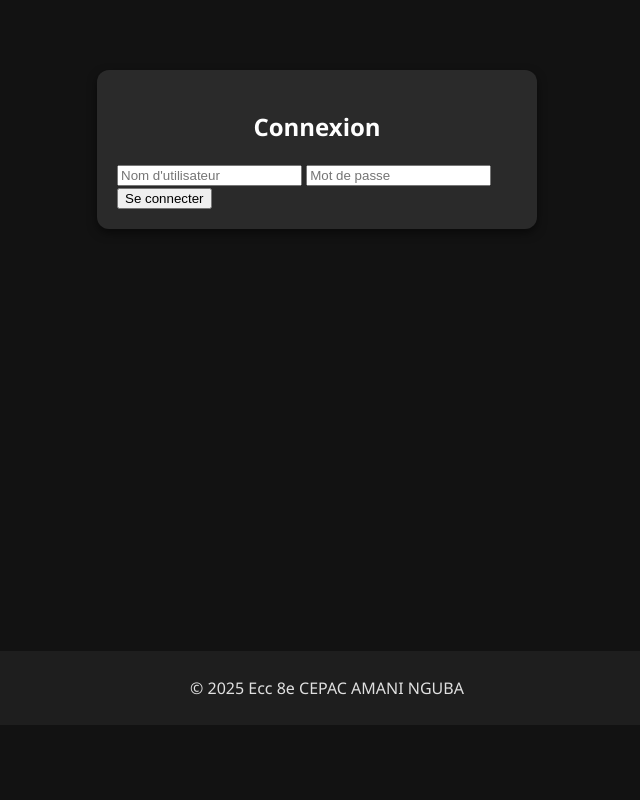
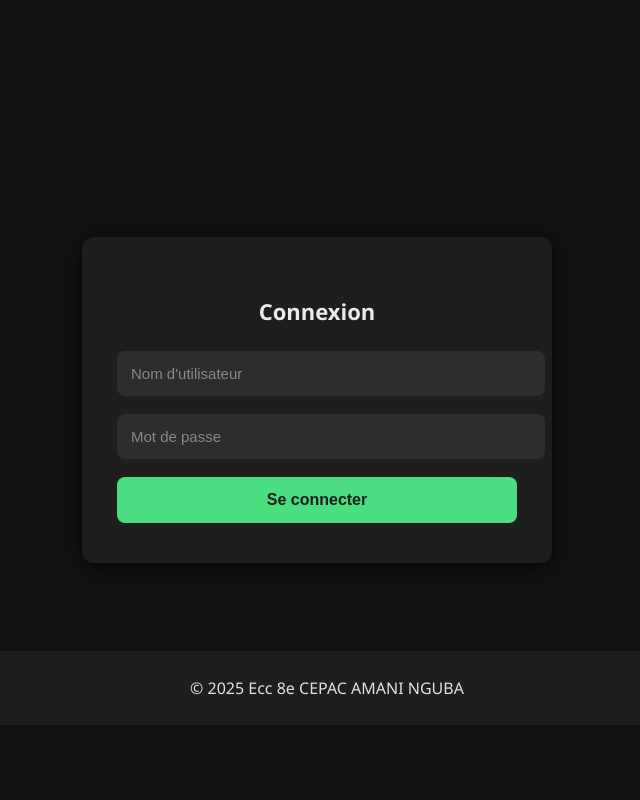
Before and after one commit to Andrebeet1/dimeamaninguba, a Flask app: page / in a window 1280 px wide. Shown: the part 75-875 px from the top of the page, without its empty margins (323-963 px from the left). Before the commit the page ends 770 px from the top, so only its background shows below. Run offline with Flask 3, Linux system fonts and the light colour scheme.

Commit message:
Update login.html

```diff
--- a/templates/login.html
+++ b/templates/login.html
@@ -1,11 +1,94 @@
 {% extends "base.html" %}
 {% block content %}
-<div style="max-width: 400px; margin: 50px auto; padding: 20px; background-color: #2a2a2a; border-radius: 12px; box-shadow: 0 4px 10px rgba(0,0,0,0.5);">
-    <h2 style="text-align:center; color:#ffffff;">Connexion</h2>
-    <form method="POST">
-        <input type="text" name="username" placeholder="Nom d'utilisateur" required>
-        <input type="password" name="password" placeholder="Mot de passe" required>
-        <button type="submit">Se connecter</button>
-    </form>
+<div class="login-wrapper">
+    <div class="login-box">
+        <h2>Connexion</h2>
+        <form method="POST">
+            <input type="text" name="username" placeholder="Nom d'utilisateur" required>
+            <input type="password" name="password" placeholder="Mot de passe" required>
+            <button type="submit">Se connecter</button>
+        </form>
+    </div>
 </div>
+
+<!-- Footer -->
+<footer class="login-footer">
+    © 2025 Église Amani Nguba — Tous droits réservés
+</footer>
+
+<style>
+/* Page */
+.login-wrapper {
+    display: flex;
+    justify-content: center;
+    align-items: center;
+    height: calc(100vh - 40px); /* laisser un espace pour le footer */
+    background: #121212;
+}
+
+/* Carte */
+.login-box {
+    background: #1E1E1E;
+    padding: 40px 35px;
+    border-radius: 12px;
+    width: 100%;
+    max-width: 400px;
+    box-shadow: 0 4px 20px rgba(0,0,0,0.6);
+    text-align: center;
+}
+.login-box h2 {
+    margin-bottom: 25px;
+    color: #EAEAEA;
+    font-size: 22px;
+    font-weight: 600;
+}
+
+/* Inputs */
+.login-box input {
+    width: 100%;
+    padding: 14px;
+    margin-bottom: 18px;
+    border: none;
+    border-radius: 8px;
+    background: #2D2D2D;
+    color: #EAEAEA;
+    font-size: 15px;
+    transition: all 0.3s;
+}
+.login-box input::placeholder {
+    color: #888;
+}
+.login-box input:focus {
+    outline: none;
+    background: #333;
+    box-shadow: 0 0 0 2px #4ADE80;
+}
+
+/* Bouton */
+.login-box button {
+    width: 100%;
+    padding: 14px;
+    border: none;
+    border-radius: 8px;
+    background: #4ADE80;
+    color: #1E1E1E;
+    font-size: 16px;
+    font-weight: 600;
+    cursor: pointer;
+    transition: all 0.3s;
+}
+.login-box button:hover {
+    background: #22C55E;
+    transform: scale(1.02);
+}
+
+/* Footer */
+.login-footer {
+    text-align: center;
+    font-size: 13px;
+    color: #666;
+    margin-top: 15px;
+    padding: 10px 0;
+}
+</style>
 {% endblock %}
```
